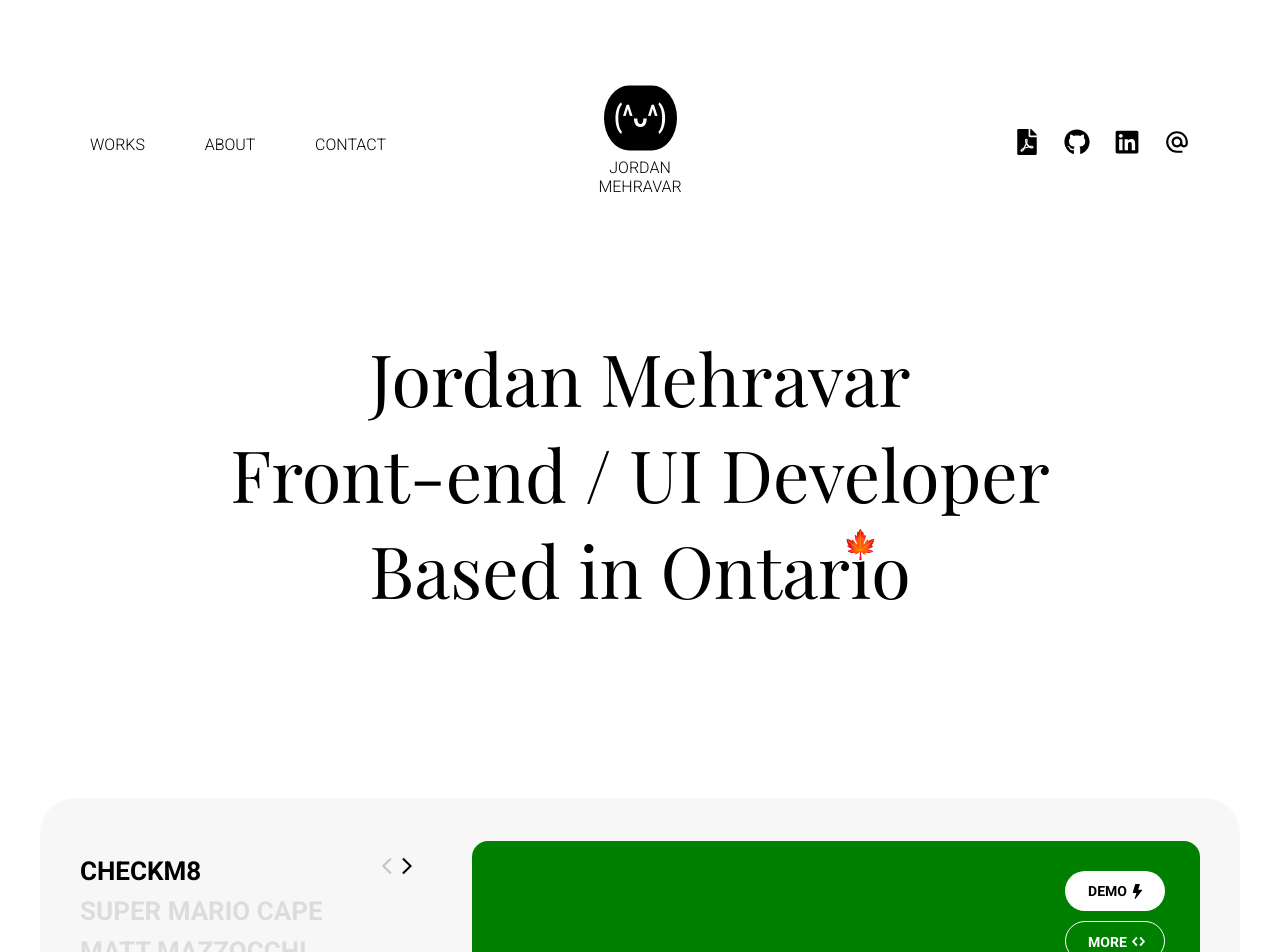
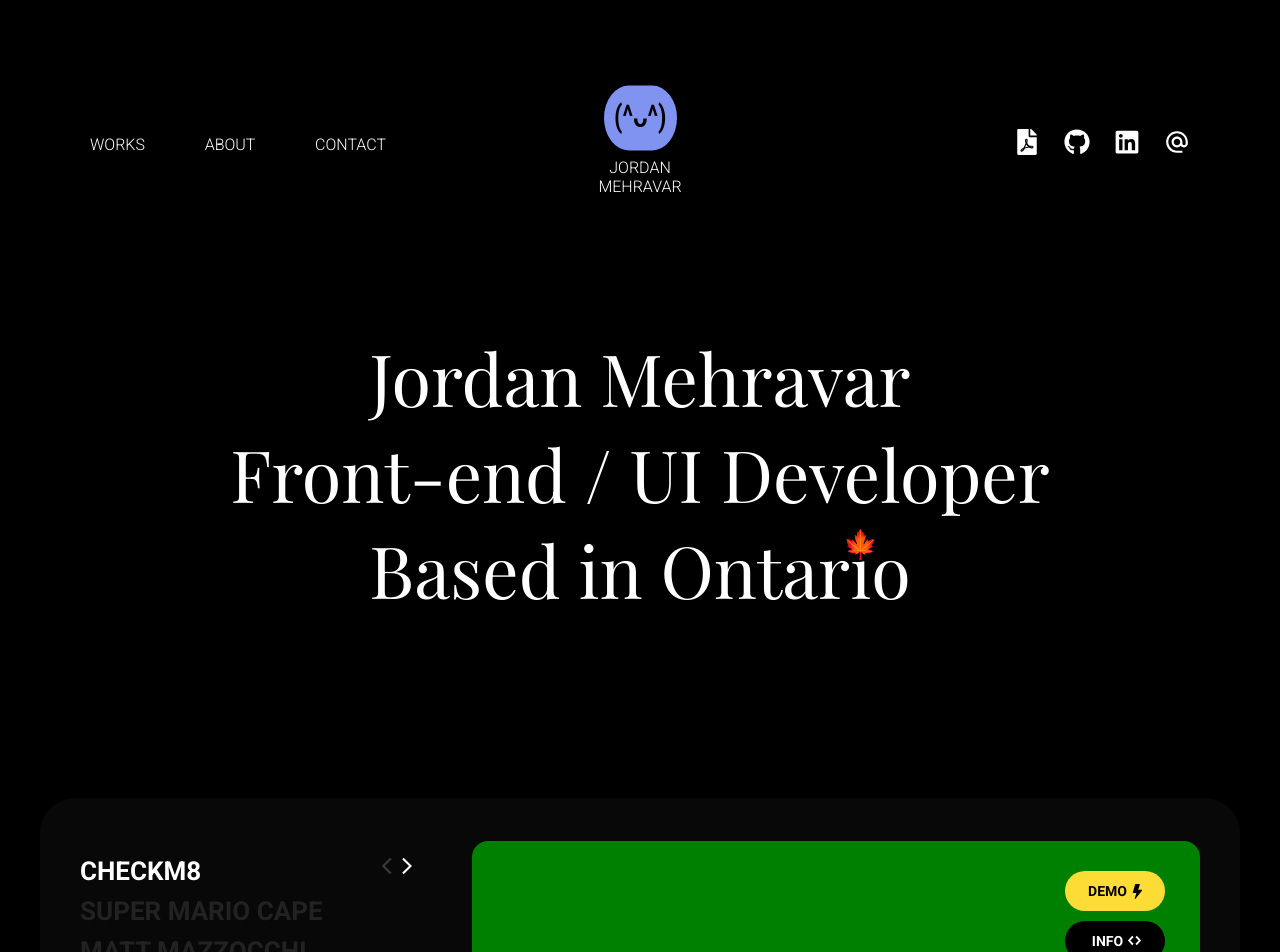
Before and after one commit to JMMFL/personal-website, a React (Create React App) app: page / in a window 1280 px wide. Shown: the top 952 px of the page. Built offline with nearby package versions, Linux system fonts and the light colour scheme.

Commit message:
Changed color theme.

```diff
--- a/src/components/Works.js
+++ b/src/components/Works.js
@@ -1,5 +1,5 @@
 import React, { useState } from "react";
-import { Carousel, ProjectDescription, ProjectInfo, List, Description, DescriptionTitle, ProjectTopics, Input, Label, ProjectPreview, DemoButton, MoreButton, ProjectNav, Arrow, NavArrows } from "./styled/Library";
+import { Carousel, ProjectDescription, ProjectInfo, List, Description, DescriptionTitle, ProjectTopics, Input, Label, ProjectPreview, DemoButton, MoreButton, ProjectNav, Arrow, NavArrows, SecondaryButton } from "./styled/Library";
 import { BsLightningFill } from "react-icons/bs";
 import { MdOutlineArrowForwardIos, MdOutlineArrowBackIos } from "react-icons/md";
 import { GoCode } from "react-icons/go";
@@ -52,7 +52,7 @@ function Works({projects}) {
             <ProjectPreview>
                 <div style={{alignSelf: "start"}}>
                     <DemoButton href={project.link} target="_blank" rel="noreferrer">Demo<BsLightningFill size={15} style={{position: "relative", top: "3px", left: "3px"}} /></DemoButton>
-                    <MoreButton href={project.github} target="_blank" rel="noreferrer">More<GoCode size={15} style={{position: "relative", top: "2px", left: "4px"}} /></MoreButton>
+                    <MoreButton href={project.github} target="_blank" rel="noreferrer">Info<GoCode size={15} style={{position: "relative", top: "2px", left: "4px"}} /></MoreButton>
                 </div>
             </ProjectPreview>
         </Carousel>
--- a/src/components/styled/Library.js
+++ b/src/components/styled/Library.js
@@ -49,8 +49,8 @@ export const EmblemIcon = styled.h1`
     width: auto;
     border-radius: 25px;
     padding: 10px;
-    background: black;
-    color: white;
+    color: var(--backgroud-color);
+    background: var(--emblem-color);
     margin: 0 auto;
     margin-bottom: 15px;
 `
@@ -82,7 +82,7 @@ export const HeaderText = styled.h1`
         content: "🍁";
         font-size: 28px;
         position: relative;
-        background: white;
+        background: var(--background-color);
         top: -141px;
         left: 220.5px;
     }
@@ -111,6 +111,7 @@ export const Carousel = styled.section`
         width: 1589px;
     }
 `
+
 export const ProjectInfo = styled.div`
     align-self: center;
     width: 337px;
@@ -200,17 +201,23 @@ export const Button = styled.a`
     padding: 10px;
 `
 
-export const DemoButton = styled(Button)`
-    background: white;
-    color: black;
+export const PrimaryButton = styled(Button)`
+    background: var(--button-background);
+    color: var(--background-color);
+`
+
+export const SecondaryButton = styled(Button)`
+    background: transparent;
+    border: var(--button-stroke) solid var(--button-border);
+`
+
+export const DemoButton = styled(PrimaryButton)`
     margin-bottom: 10px;
 `
 
-export const MoreButton = styled(Button)`
-    background: transparent;
-    border: 1px solid white;
+export const MoreButton = styled(PrimaryButton)`
+    background-color: black;
     color: white;
-    border-radius: 30px;
 `
 
 export const NavArrows = styled.div`
@@ -274,7 +281,7 @@ export const Content = styled.div`
 
 export const AboutTitle = styled.h1`
     font-weight: bold;
-    color: black;
+    color: var(--font-color);
     text-transform: uppercase;
     margin-bottom: 20px;
 `
@@ -322,8 +329,7 @@ export const Interest = styled.li`
     margin-bottom: 10px;
 `
 
-export const Contact = styled(Button)`
-    border: 1px solid black;
+export const Contact = styled(SecondaryButton)`
     width: 110px;
     padding: 11px;
     display: block;
--- a/src/index.css
+++ b/src/index.css
@@ -8,23 +8,29 @@ html {
     scroll-behavior: smooth;
 }
 
+:root {
+    --background-color: #000;
+    --body-text: 16px;
+    --border-color: rgba(256, 256, 256, 0.15);
+    --button-background: #fedc36;
+    --button-border: #fef08a;
+    --button-stroke: 2px;
+    --carousel-color: rgba(256, 256, 256, 0.03);
+    --description-text: 24px;
+    --description-height: 30px;
+    --emblem-color: #8093f1;
+    --font-color: #fff;
+    --head-font: 'Playfair Display', serif;;
+    --header-text: 72px;
+    --icon-color: #fff;
+    --icon-size: 26px;
+    --body-font: Roboto, sans-serif;
+}
+
 body {
+    background-color: var(--background-color);
     margin: 0 auto;
     padding-top: 93px;
-}
-
-:root {
-    --body-text: 16px;
-    --border-color: rgba(0, 0, 0, 0.15);
-    --carousel-color: rgba(0, 0, 0, 0.03);
-    --description-text: 24px;
-    --description-height: 30px;
-    --font-color: #000;
-    --head-font: 'Playfair Display', serif;;
-    --header-text: 72px;
-    --icon-color: #000;
-    --icon-size: 26px;
-    --body-font: Roboto, sans-serif;
 }
 
 p, h1, ul, li, a, button {
```
